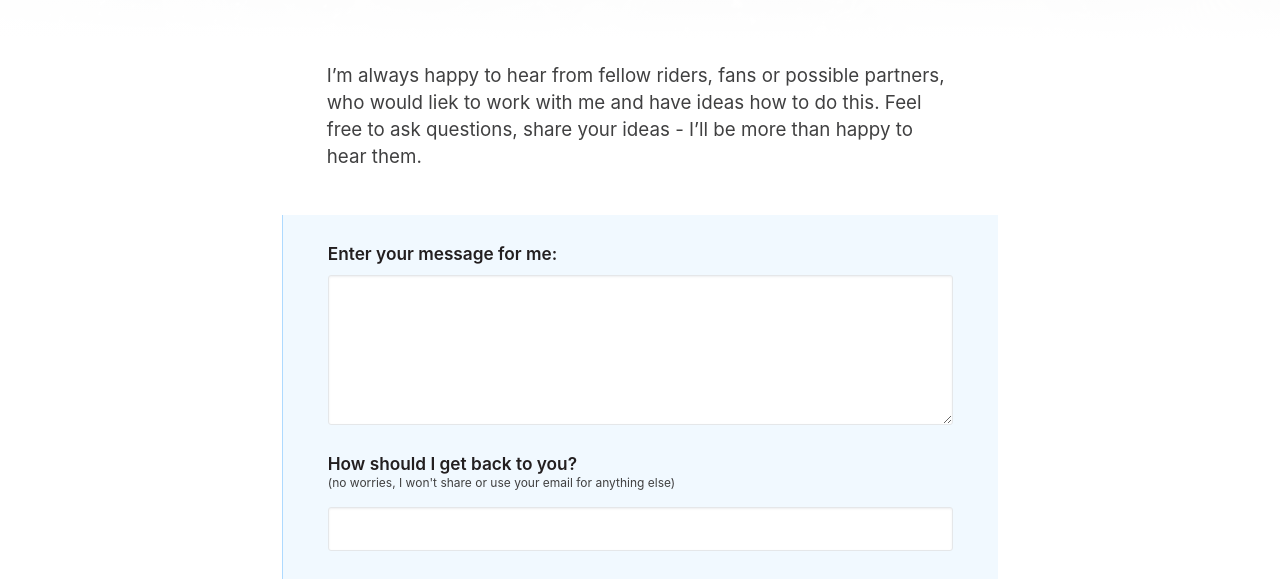
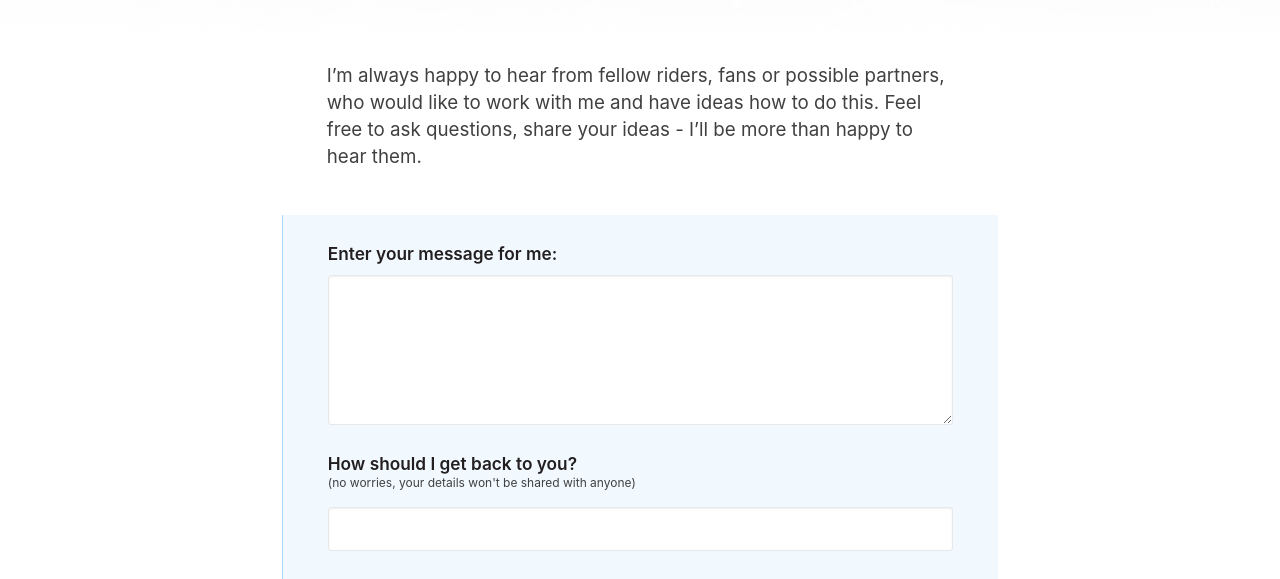
Before and after one commit to karolismieliauskas/thecoldestride.com, a Jekyll site: the page built from pages/get-in-touch.html, in a window 1280 px wide and 900 px high, scrolled down 413 px. Shown: the part 196-775 px from the top of the window. Built offline with Jekyll 4.4.1, drawn with Linux system fonts in a browser that asks for light colours.

Commit message:
Update getintouch.yml

```diff
--- a/_data/getintouch.yml
+++ b/_data/getintouch.yml
@@ -1,7 +1,7 @@
 hero:
   title: Get in touch
 body: |
-  I'm always happy to hear from fellow riders, fans or possible partners, who would liek to work with me and have ideas how to do this. Feel free to ask questions, share your ideas  - I'll be more than happy to hear them.
+  I'm always happy to hear from fellow riders, fans or possible partners, who would like to work with me and have ideas how to do this. Feel free to ask questions, share your ideas  - I'll be more than happy to hear them.
 form:
   email: karolis.mieliauskas@gmail.com
   message:
@@ -9,7 +9,7 @@ form:
     placeholder: ""
   contact:
     label: How should I get back to you?
-    note: (no worries, I won't share or use your email for anything else)
+    note: (no worries, your details won't be shared with anyone)
     placeholder: ""
   action: Send message
 subject: New entry in thecoldestride.com
```
